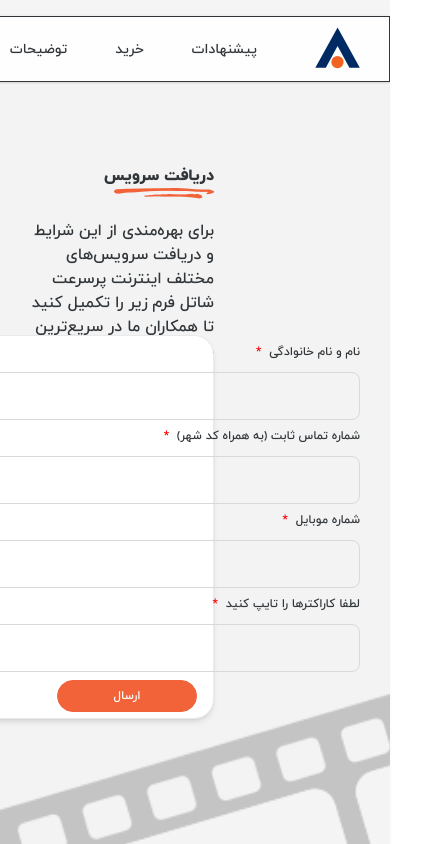
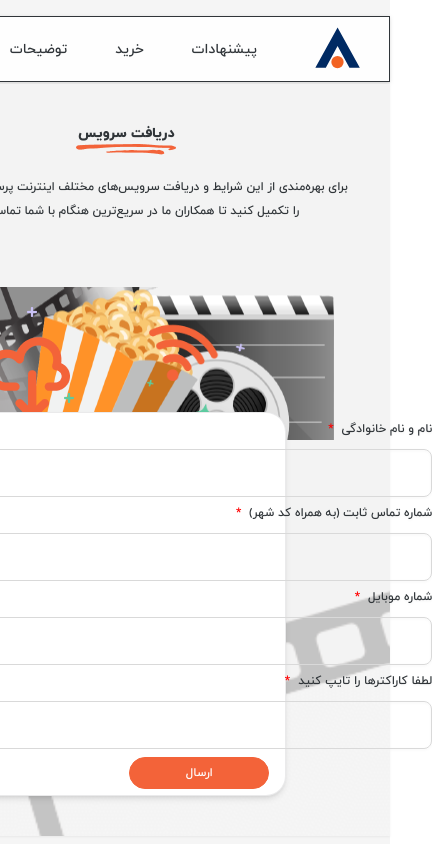
Before and after one commit to Alirezawmoradi/Namava-Task, a React (Vite) app: page / in a window 390 px wide. Shown: the top 844 px of the page, 432 px wide, since content can reach past the window. Built offline with nearby package versions, Linux system fonts and the light colour scheme.

Commit message:
landing page responsive

```diff
--- a/src/landing-page/landing-page.jsx
+++ b/src/landing-page/landing-page.jsx
@@ -7,16 +7,16 @@ export const LandingPage = () => {
     return (
         <>
             <section
-                className='bg-landing-background container h-[1019px] stroke-black drop-shadow-sm bg-center bg-no-repeat'>
-                <div className='flex flex-col container px-44 pt-20'>
-                    <h3 className='font-extrabold'>دریافت سرویس</h3>
+                className='bg-landing-background container lg:h-[1019px] min-w-full stroke-black drop-shadow-sm bg-center bg-no-repeat'>
+                <div className='flex flex-col container lg:text-right lg:items-start justify-center items-center lg:px-44 lg:pt-20 px-10 pt-10'>
+                    <h3 className='font-extrabold text-sm lg:text-base'>دریافت سرویس</h3>
                     <img src={title} height={10.34} width={100} alt='title'/>
-                    <p className='w-1/2 mt-5 font-normal text-base leading-6'>برای بهره‌مندی از این شرایط و دریافت
+                    <p className='lg:w-1/2 mt-5 font-normal lg:text-base text-xs text-center lg:text-right leading-6'>برای بهره‌مندی از این شرایط و دریافت
                         سرویس‌های مختلف اینترنت پرسرعت شاتل فرم زیر را تکمیل
                         کنید تا
                         همکاران ما در سریع‌ترین هنگام با شما تماس بگیرند.</p>
                 </div>
-                <div className='flex px-44'>
+                <div className='flex flex-col-reverse lg:flex-row lg:px-44'>
                     <Form/>
                     <MovieSection/>
                 </div>
```
